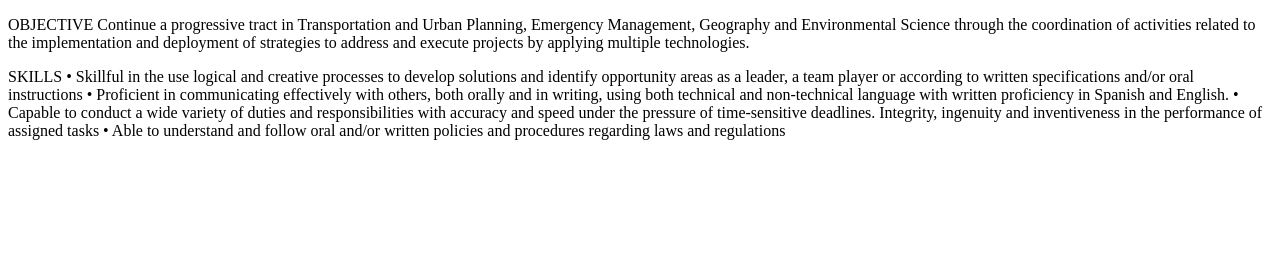
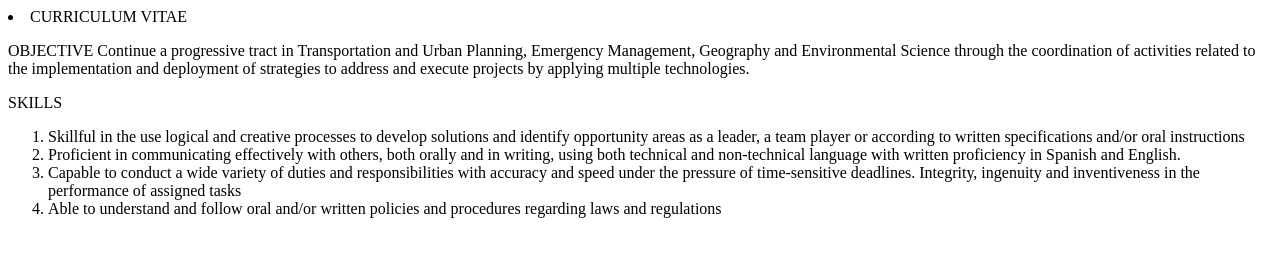
Before and after one commit to mmartinezyordan/2.5.-Ejercicio-5--Tu-curr-culum-vitae, a plain HTML site: page index.html in a window 1280 px wide. Drawn offline with Linux system fonts and the light colour scheme.

Commit message:
Update index.html

```diff
--- a/index.html
+++ b/index.html
@@ -1,18 +1,26 @@
 <!DOCTYPE html>
 <html>
     <meta charset="utf-8">
-    <title>Prueba</title>
+    <title>Ejercicio 5</title>
+    <li>CURRICULUM VITAE</li>
     <body>
         <p>OBJECTIVE
             Continue a progressive tract in Transportation and Urban Planning, Emergency Management, Geography and Environmental Science through the coordination of activities related to the implementation and deployment of strategies to address and execute projects by applying multiple technologies.
-            </p>
+        </p>
     </body>
-    <body>
-        <p>SKILLS
-            •	Skillful in the use logical and creative processes to develop solutions and identify opportunity areas as a leader, a team player or according to written specifications and/or oral instructions
-            •	Proficient in communicating effectively with others, both orally and in writing, using both technical and non-technical language with written proficiency in Spanish and English.
-            •	Capable to conduct a wide variety of duties and responsibilities with accuracy and speed under the pressure of time-sensitive deadlines. Integrity, ingenuity and inventiveness in the performance of assigned tasks
-            •	Able to understand and follow oral and/or written policies and procedures regarding laws and regulations
-            </p>
+    <p>SKILLS
+    <ol>
+        <li>
+            Skillful in the use logical and creative processes to develop solutions and identify opportunity areas as a leader, a team player or according to written specifications and/or oral instructions
+        </li>
+        <li>
+            Proficient in communicating effectively with others, both orally and in writing, using both technical and non-technical language with written proficiency in Spanish and English.
+        </li>
+        <li>
+            Capable to conduct a wide variety of duties and responsibilities with accuracy and speed under the pressure of time-sensitive deadlines. Integrity, ingenuity and inventiveness in the performance of assigned tasks
+        </li>
+        <li>
+            Able to understand and follow oral and/or written policies and procedures regarding laws and regulations
+        </li>
     </body>
 </html>
```
